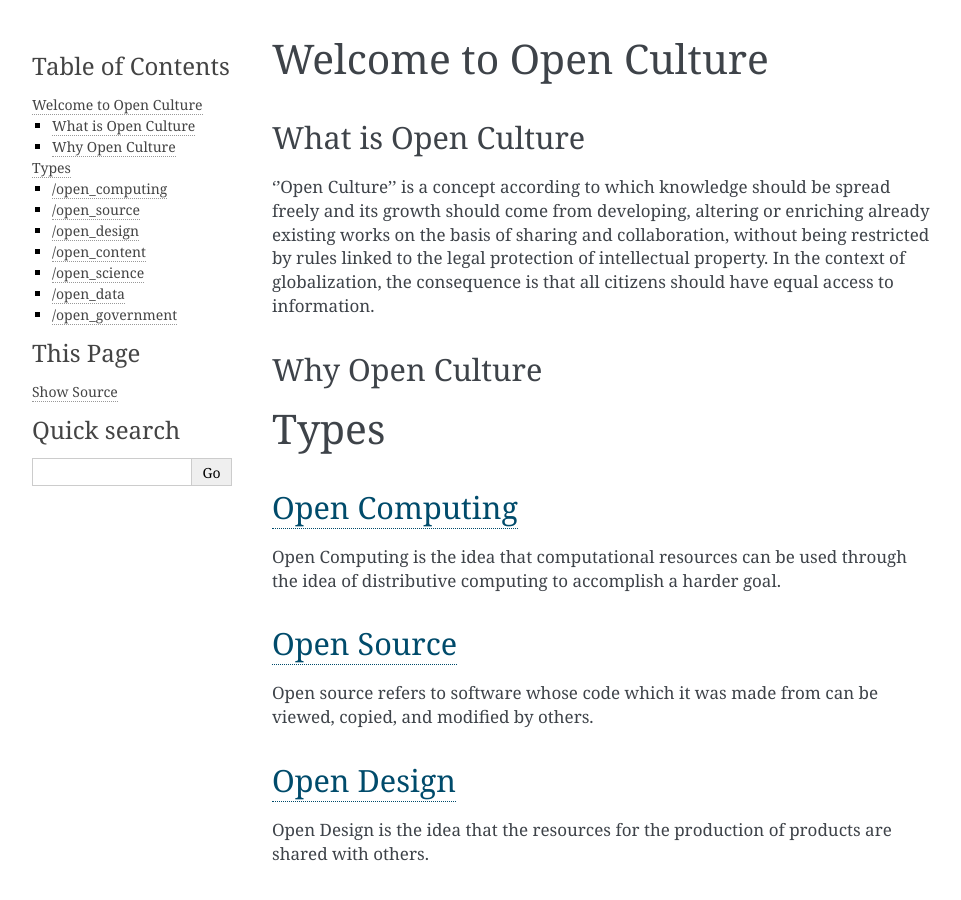
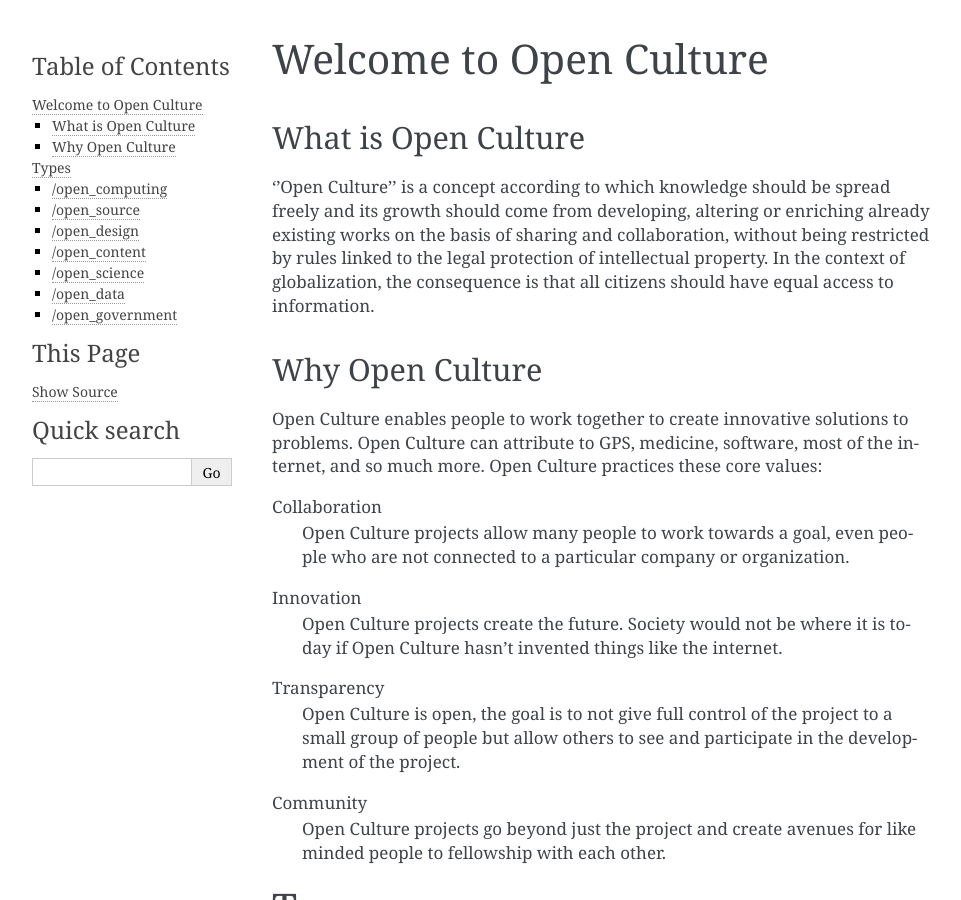
Before and after one commit to Blendify/open-culture, a Sphinx documentation site: the page built from source/index.rst, in a window 1280 px wide and 900 px high. Shown: the whole window, without its empty margins (148-1109 px from the left). Built offline with Sphinx 7.4.7, drawn with Linux system fonts in a browser that asks for light colours.

```diff
--- a/source/index.rst
+++ b/source/index.rst
@@ -14,6 +14,21 @@
 Why Open Culture
 ----------------
 
+Open Culture enables people to work together to create innovative solutions to problems.
+Open Culture can attribute to GPS, medicine, software, most of the internet, and so much more.
+Open Culture practices these core values:
+
+Collaboration
+   Open Culture projects allow many people to work towards a goal,
+   even people who are not connected to a particular company or organization.
+Innovation
+   Open Culture projects create the future. Society would not be where it is today
+   if Open Culture hasn't invented things like the internet.
+Transparency
+   Open Culture is open, the goal is to not give full control of the project to a small group of people
+   but allow others to see and participate in the development of the project.
+Community
+   Open Culture projects go beyond just the project and create avenues for like minded people to fellowship with each other.
 
 
 Types
```
